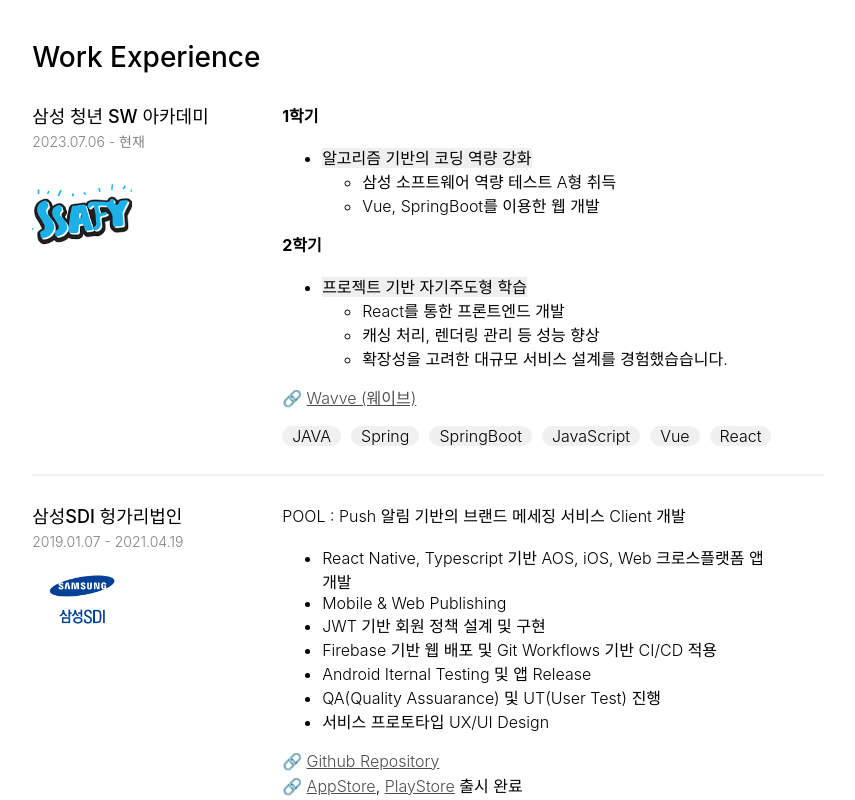
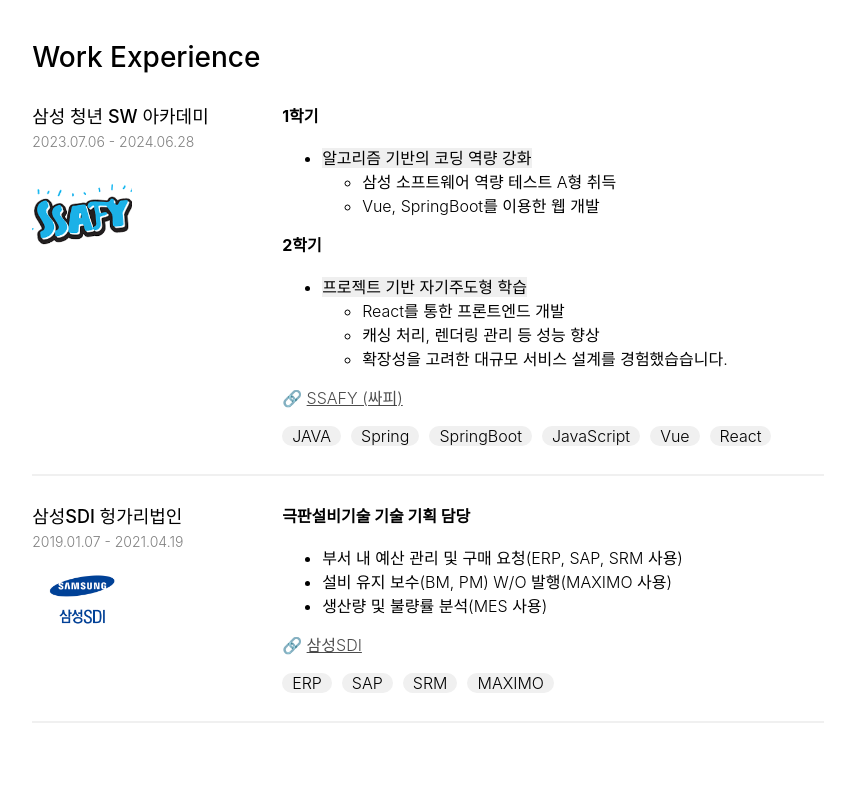
Before and after one commit to sengmin14/resume, a React (Create React App) app: page / in a window 1280 px wide. Shown: the part 1480-2280 px from the top of the page, without its empty margins (354-1209 px from the left). Built offline with nearby package versions, Linux system fonts and the light colour scheme; no server answers; a web font is replaced by a local one.

Commit message:
experience 수정

```diff
--- a/src/markdown/project/pool.md
+++ b/src/markdown/project/pool.md
@@ -1,12 +1,7 @@
-POOL : Push 알림 기반의 브랜드 메세징 서비스 Client 개발
+**극판설비기술 기술 기획 담당**
 
-- React Native, Typescript 기반 AOS, iOS, Web 크로스플랫폼 앱 개발
-- Mobile & Web Publishing
-- JWT 기반 회원 정책 설계 및 구현
-- Firebase 기반 웹 배포 및 Git Workflows 기반 CI/CD 적용
-- Android Iternal Testing 및 앱 Release
-- QA(Quality Assuarance) 및 UT(User Test) 진행
-- 서비스 프로토타입 UX/UI Design
+-   부서 내 예산 관리 및 구매 요청(ERP, SAP, SRM 사용)
+-   설비 유지 보수(BM, PM) W/O 발행(MAXIMO 사용)
+-   생산량 및 불량률 분석(MES 사용)
 
-🔗 [Github Repository](https://github.com/develo-pool/app_pool_frontend)
-🔗 [AppStore](https://apps.apple.com/kr/app/pool/id1640180474), [PlayStore](https://play.google.com/store/apps/details?id=com.app_pool_frontend) 출시 완료
+🔗 [삼성SDI](https://www.samsungsdi.co.kr/index.html#mainTop)
--- a/src/markdown/project/wavve.md
+++ b/src/markdown/project/wavve.md
@@ -11,4 +11,4 @@
     -   캐싱 처리, 렌더링 관리 등 성능 향상
     -   확장성을 고려한 대규모 서비스 설계를 경험했습습니다.
 
-🔗 [Wavve (웨이브)](https://www.wavve.com/)
+🔗 [SSAFY (싸피)](https://www.ssafy.com/ksp/jsp/swp/swpMain.jsp)
--- a/src/markdown/projects.js
+++ b/src/markdown/projects.js
@@ -2,7 +2,7 @@
     {
         id: 0,
         title: '삼성 청년 SW 아카데미',
-        date: '2023.07.06 - 현재',
+        date: '2023.07.06 - 2024.06.28',
         md: require('../markdown/project/wavve.md'),
         tag: ['JAVA', 'Spring', 'SpringBoot', 'JavaScript', 'Vue', 'React'],
         img: require('../assets/ssafy.png'),
@@ -12,7 +12,7 @@
         title: '삼성SDI 헝가리법인',
         date: '2019.01.07 - 2021.04.19',
         md: require('../markdown/project/pool.md'),
-        tag: ['Typescript', 'React Native', 'React Query', 'Redux', 'Webpack', 'Firebase'],
+        tag: ['ERP', 'SAP', 'SRM', 'MAXIMO'],
         img: require('../assets/SDI.png'),
     },
 ];
```
